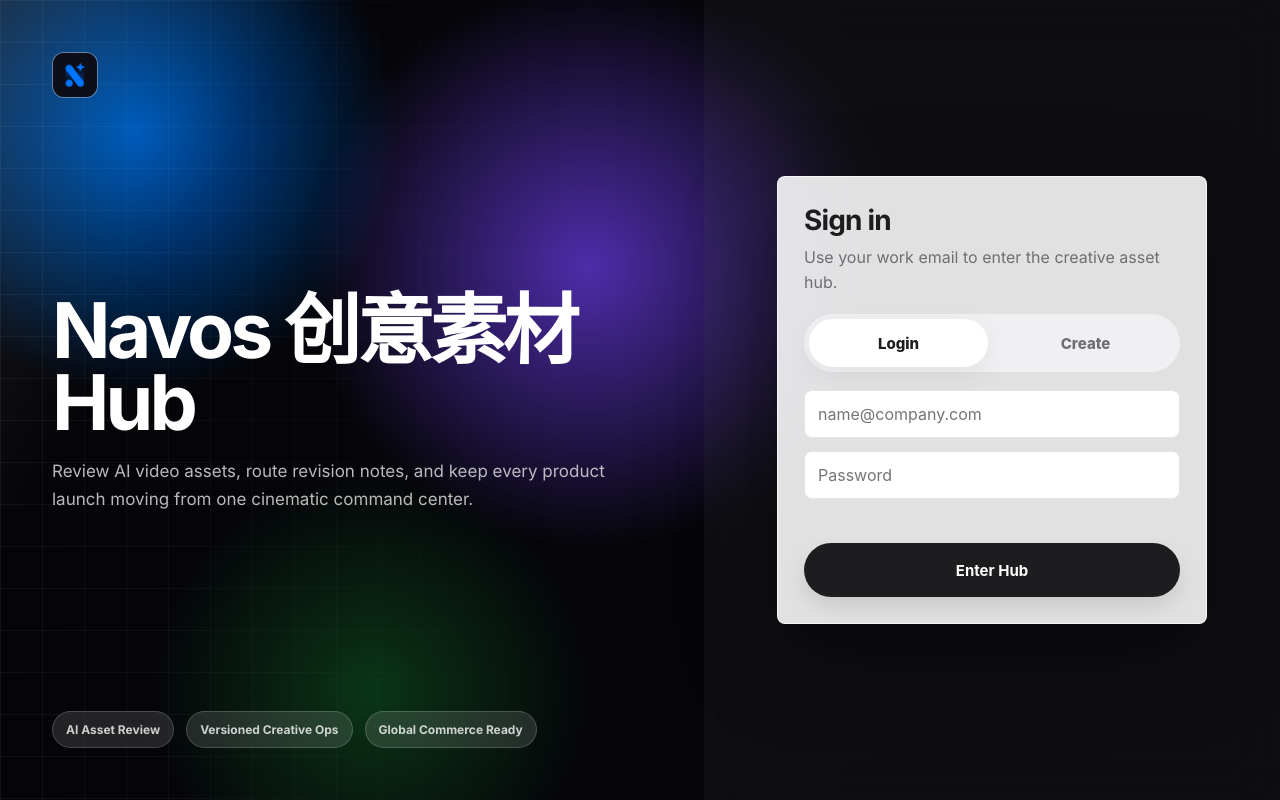
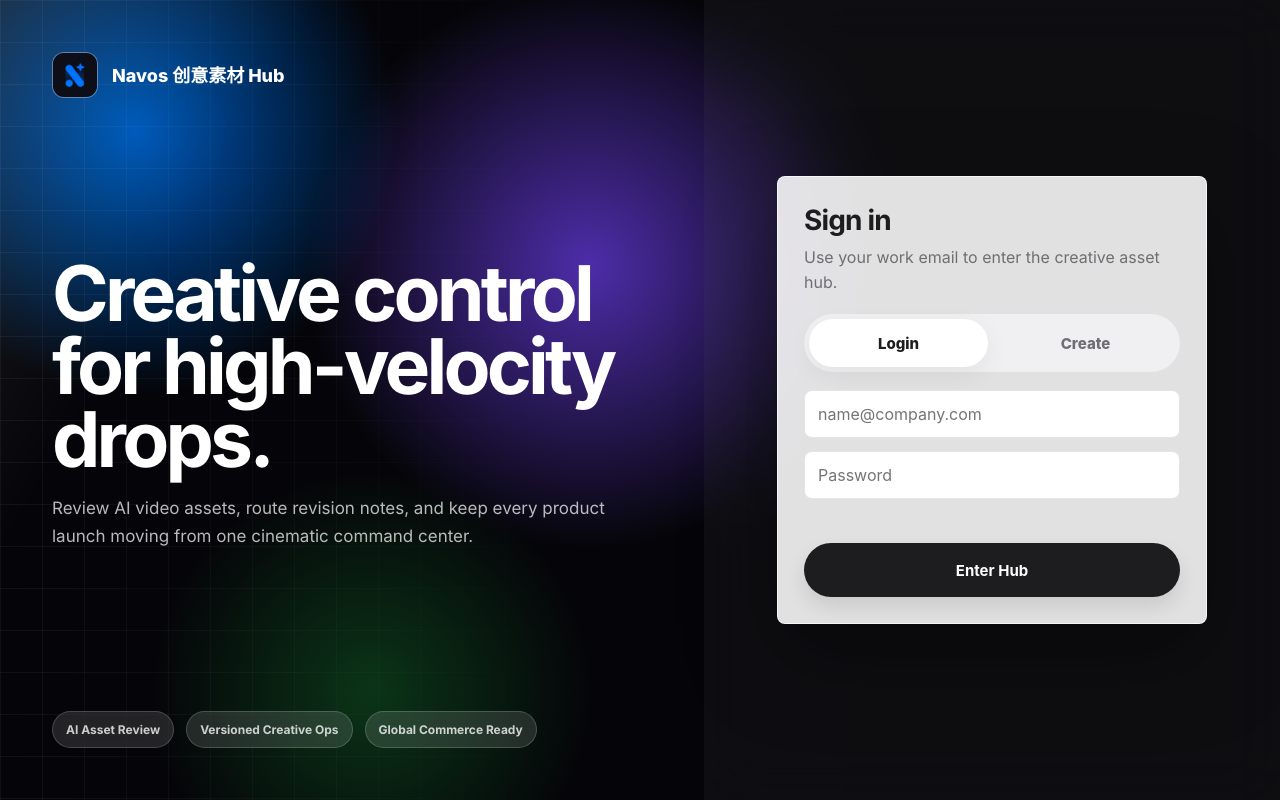
Before and after one commit to Rayking1129/D, a website: page index.html in a window 1280 px wide. Drawn offline with Linux system fonts and the light colour scheme.

Commit message:
Add login brand name beside logo

```diff
--- a/index.html
+++ b/index.html
@@ -1702,6 +1702,16 @@
       font-weight: 900;
       backdrop-filter: blur(18px);
       overflow: hidden;
+    }
+
+    .login-brand {
+      display: inline-flex;
+      align-items: center;
+      gap: 14px;
+      color: #fff;
+      font-size: 18px;
+      font-weight: 800;
+      letter-spacing: 0;
     }
 
     .login-copy h2 {
@@ -1889,9 +1899,12 @@
 <body>
   <section class="login-shell" id="loginShell">
     <div class="login-visual">
-      <div class="login-logo"><img src="assets/navos-logo.jpg" alt="Navos" /></div>
+      <div class="login-brand">
+        <div class="login-logo"><img src="assets/navos-logo.jpg" alt="Navos" /></div>
+        <span>Navos 创意素材 Hub</span>
+      </div>
       <div class="login-copy">
-        <h2>Navos 创意素材 Hub</h2>
+        <h2>Creative control for high-velocity drops.</h2>
         <p>Review AI video assets, route revision notes, and keep every product launch moving from one cinematic command center.</p>
       </div>
       <div class="login-stats">
```
